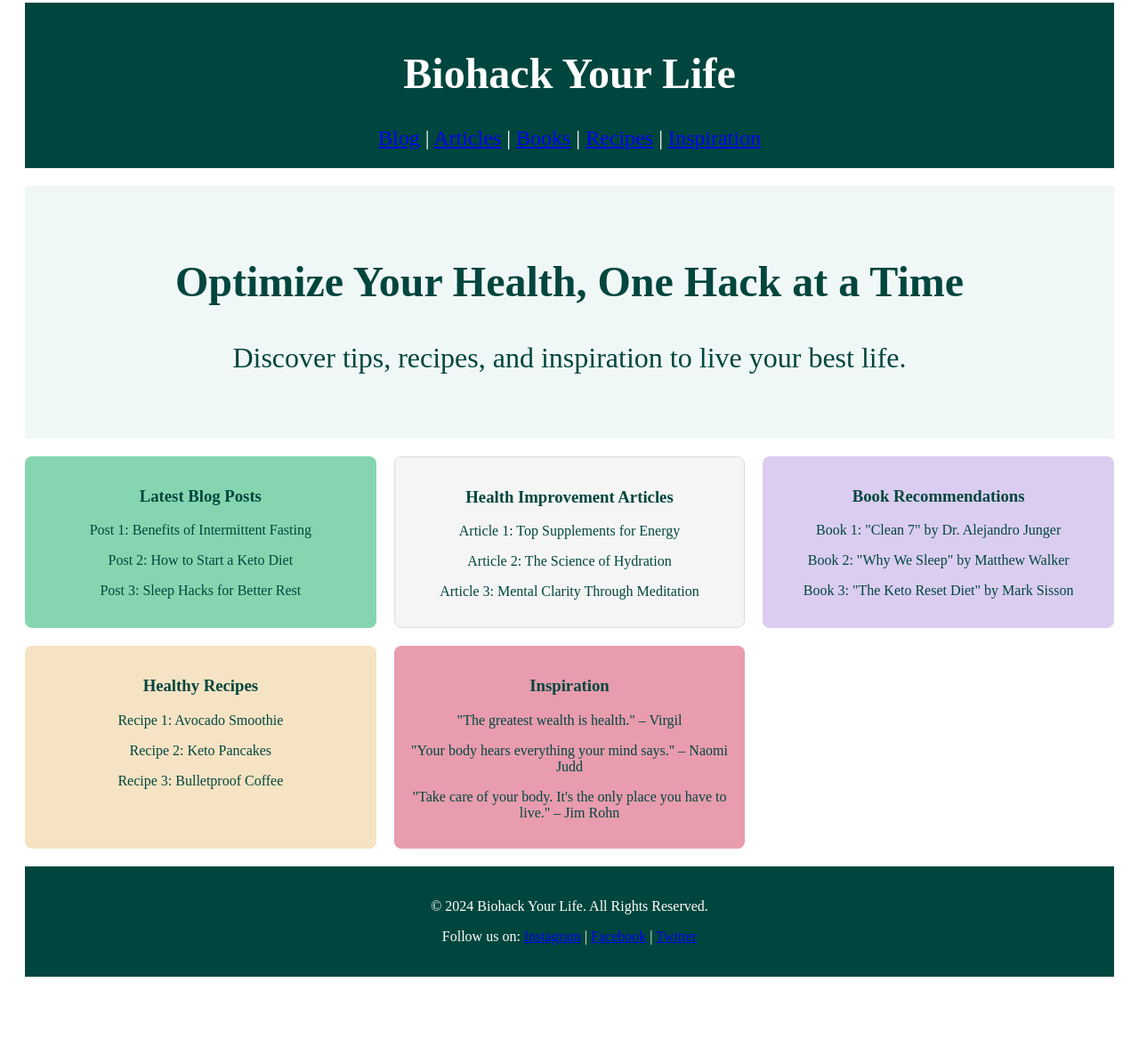
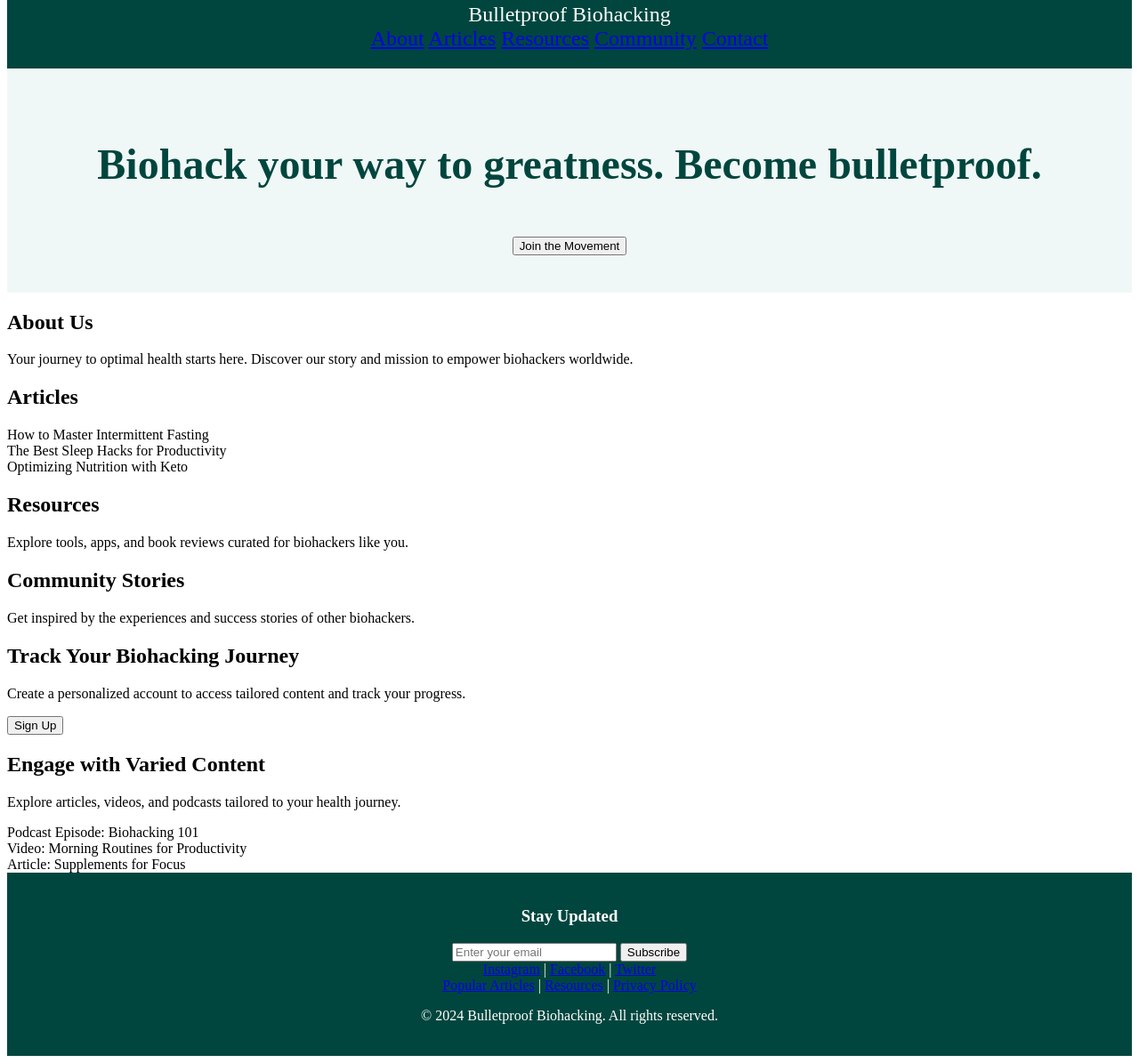
Before and after one commit to anka29335/biohacking, a plain HTML site: page index.html in a window 1280 px wide. Shown: the part 25-1220 px from the top of the page at 89% size. Before the commit the page ends 1151 px from the top, so only its background shows below. Drawn offline with Linux system fonts and the light colour scheme; files that its build step writes are made by us from their sources.

Commit message:
Update index.html

```diff
--- a/index.html
+++ b/index.html
@@ -3,90 +3,82 @@
 <head>
     <meta charset="UTF-8">
     <meta name="viewport" content="width=device-width, initial-scale=1.0">
-    <title>Biohacking Website</title>
-    <link rel="stylesheet" href="css/stylesheet.css">
+    <title>Bulletproof Biohacking</title>
+    <link rel="stylesheet" href="stylesheet.css">
+    <link href="https://fonts.googleapis.com/css2?family=Bebas+Neue&display=swap" rel="stylesheet">
 </head>
 <body>
-    <div class="container">
-
-        <!-- Header Section -->
     <header class="header">
-            <h1>Biohack Your Life</h1>
-            <nav>
-                <a href="#blog">Blog</a> |
-                <a href="#articles">Articles</a> |
-                <a href="#books">Books</a> |
-                <a href="#recipes">Recipes</a> |
-                <a href="#inspiration">Inspiration</a>
+        <div class="logo">Bulletproof Biohacking</div>
+        <nav class="nav">
+            <a href="#about">About</a>
+            <a href="#articles">Articles</a>
+            <a href="#resources">Resources</a>
+            <a href="#community">Community</a>
+            <a href="#contact">Contact</a>
         </nav>
     </header>
 
-        <!-- Hero Section -->
     <section class="hero">
-            <h2>Optimize Your Health, One Hack at a Time</h2>
-            <p>Discover tips, recipes, and inspiration to live your best life.</p>
+        <h1>Biohack your way to greatness. Become bulletproof.</h1>
+        <button class="cta-button">Join the Movement</button>
     </section>
 
-        <!-- Blog Section -->
-        <section id="blog" class="blog-post">
-            <h3>Latest Blog Posts</h3>
-            <div>
-                <p>Post 1: Benefits of Intermittent Fasting</p>
-                <p>Post 2: How to Start a Keto Diet</p>
-                <p>Post 3: Sleep Hacks for Better Rest</p>
+    <section id="about" class="about">
+        <h2>About Us</h2>
+        <p>Your journey to optimal health starts here. Discover our story and mission to empower biohackers worldwide.</p>
+    </section>
+
+    <section id="articles" class="articles">
+        <h2>Articles</h2>
+        <div class="article-grid">
+            <div class="article-card">How to Master Intermittent Fasting</div>
+            <div class="article-card">The Best Sleep Hacks for Productivity</div>
+            <div class="article-card">Optimizing Nutrition with Keto</div>
         </div>
     </section>
 
-        <!-- General Articles Section -->
-        <section id="articles" class="article">
-            <h3>Health Improvement Articles</h3>
-            <div>
-                <p>Article 1: Top Supplements for Energy</p>
-                <p>Article 2: The Science of Hydration</p>
-                <p>Article 3: Mental Clarity Through Meditation</p>
+    <section id="resources" class="resources">
+        <h2>Resources</h2>
+        <p>Explore tools, apps, and book reviews curated for biohackers like you.</p>
+    </section>
+
+    <section id="community" class="community">
+        <h2>Community Stories</h2>
+        <p>Get inspired by the experiences and success stories of other biohackers.</p>
+    </section>
+
+    <section id="features" class="features">
+        <h2>Track Your Biohacking Journey</h2>
+        <p>Create a personalized account to access tailored content and track your progress.</p>
+        <button class="cta-button">Sign Up</button>
+    </section>
+
+    <section id="media" class="media">
+        <h2>Engage with Varied Content</h2>
+        <p>Explore articles, videos, and podcasts tailored to your health journey.</p>
+        <div class="media-grid">
+            <div class="media-card">Podcast Episode: Biohacking 101</div>
+            <div class="media-card">Video: Morning Routines for Productivity</div>
+            <div class="media-card">Article: Supplements for Focus</div>
         </div>
     </section>
 
-        <!-- Book Recommendations Section -->
-        <section id="books" class="book">
-            <h3>Book Recommendations</h3>
-            <div>
-                <p>Book 1: "Clean 7" by Dr. Alejandro Junger</p>
-                <p>Book 2: "Why We Sleep" by Matthew Walker</p>
-                <p>Book 3: "The Keto Reset Diet" by Mark Sisson</p>
+    <footer class="footer">
+        <div class="newsletter">
+            <h3>Stay Updated</h3>
+            <input type="email" placeholder="Enter your email">
+            <button>Subscribe</button>
         </div>
-        </section>
-
-        <!-- Food Recipes Section -->
-        <section id="recipes" class="recipe">
-            <h3>Healthy Recipes</h3>
-            <div>
-                <p>Recipe 1: Avocado Smoothie</p>
-                <p>Recipe 2: Keto Pancakes</p>
-                <p>Recipe 3: Bulletproof Coffee</p>
+        <div class="social">
+            <a href="#">Instagram</a> | <a href="#">Facebook</a> | <a href="#">Twitter</a>
         </div>
-        </section>
-
-        <!-- Inspiration Section -->
-        <section id="inspiration" class="inspiration">
-            <h3>Inspiration</h3>
-            <div>
-                <p>"The greatest wealth is health." – Virgil</p>
-                <p>"Your body hears everything your mind says." – Naomi Judd</p>
-                <p>"Take care of your body. It's the only place you have to live." – Jim Rohn</p>
+        <div class="links">
+            <a href="#articles">Popular Articles</a> |
+            <a href="#resources">Resources</a> |
+            <a href="#">Privacy Policy</a>
         </div>
-        </section>
-
-        <!-- Footer Section -->
-        <footer class="footer">
-            <p>&copy; 2024 Biohack Your Life. All Rights Reserved.</p>
-            <p>Follow us on:
-                <a href="#">Instagram</a> |
-                <a href="#">Facebook</a> |
-                <a href="#">Twitter</a>
-            </p>
+        <p>&copy; 2024 Bulletproof Biohacking. All rights reserved.</p>
     </footer>
-
-    </div>
 </body>
 </html>
```
Lines whose indentation alone changed are shown as unchanged.
